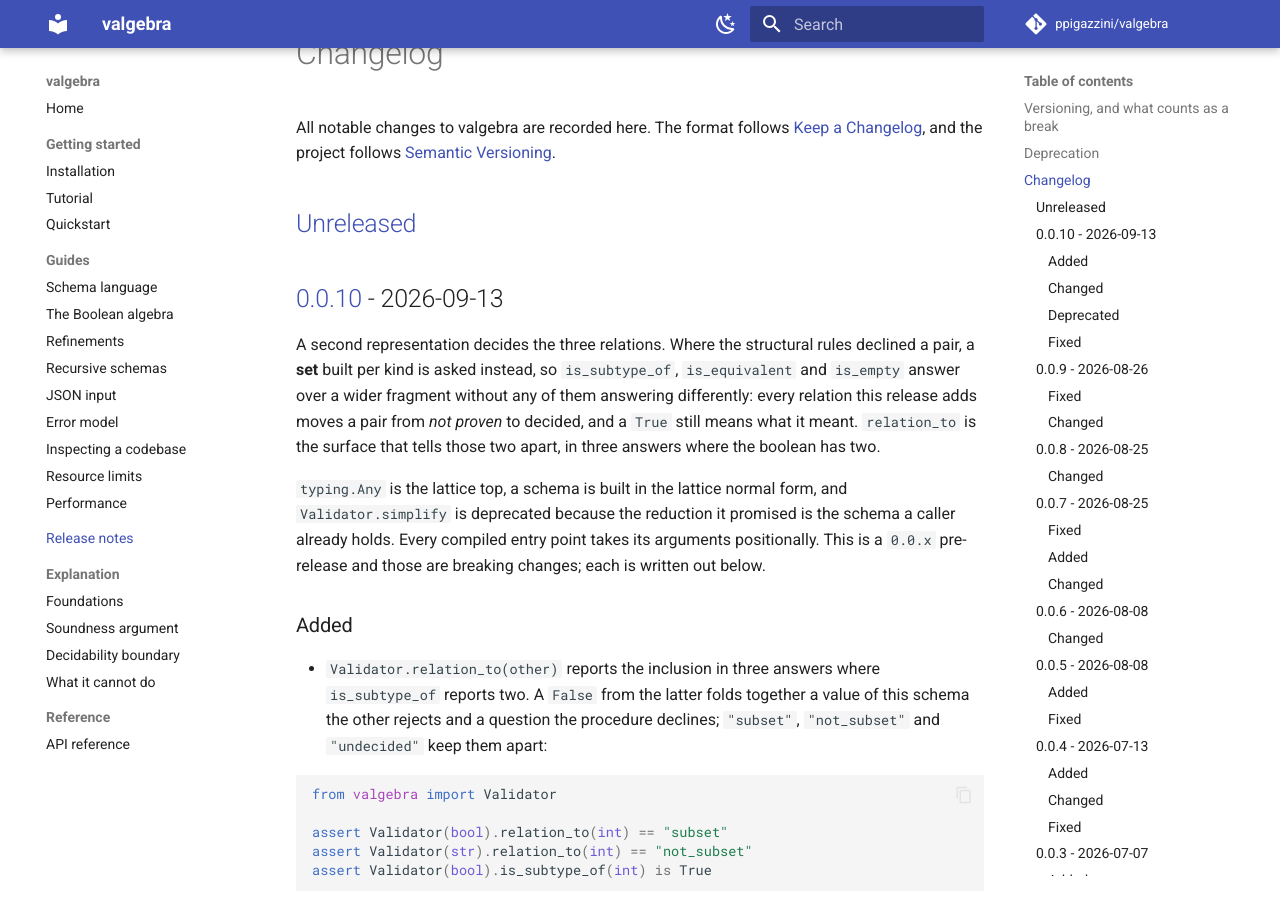
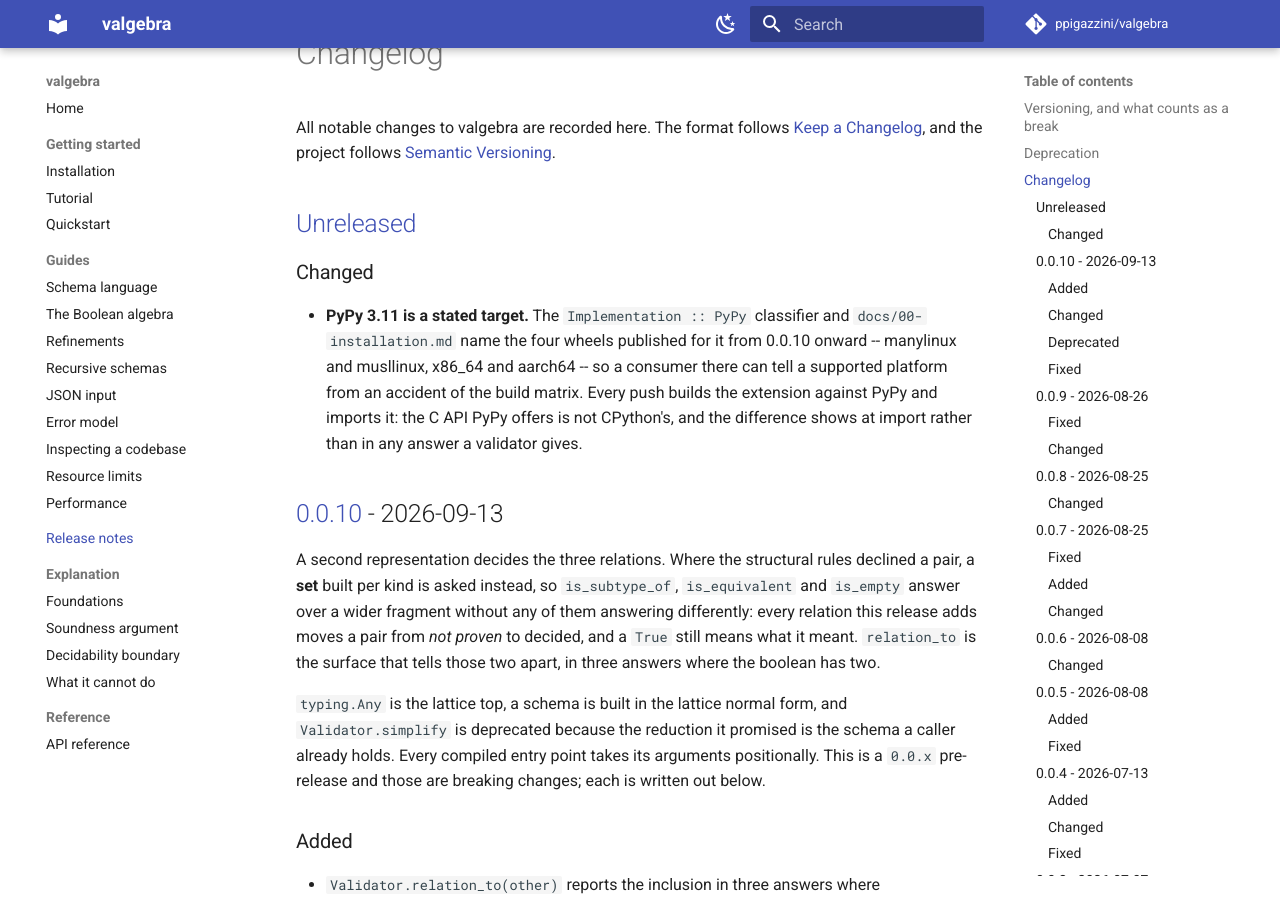
Before and after one commit to ppigazzini/valgebra, an MkDocs documentation site: the page built from docs/12-changelog.md, in a window 1280 px wide and 900 px high, scrolled down 890 px. Built offline with MkDocs 1.6.1 and Material for MkDocs 9.7.7, drawn with Linux system fonts in a browser that asks for light colours; comment, search, counter and statistics services are not loaded.

Commit message:
docs: the interpreters a wheel is built for are the ones the pages name
The release matrix passes `--find-interpreter`, which builds for every
interpreter the image exposes -- four PyPy 3.11 wheels among them, on
manylinux and musllinux for both architectures, published with every
version from 0.0.10. The metadata claimed `Implementation :: CPython`
and nothing else, the installation page listed platforms and no second
implementation, and the workflow comment said "every CPython", which is
the sentence that kept the omission invisible.

A consumer on PyPy is left unable to tell a bug from an unsupported
platform, which is what 0.0.10 made concrete: the extension failed at
import there on a symbol `cpyext` does not carry, and no lane before
the release built against PyPy at all.

So the target is stated where each reader looks: the classifier, the
installation page with what a PyPy wheel covers and what it does not,
the workflow comment, and the tooling page's account of the `pypy
import` job -- a link check, not a suite, because what differs on PyPy
is which symbols an extension may name and not what a schema means.

```diff
--- a/CHANGELOG.md
+++ b/CHANGELOG.md
@@ -16,6 +16,16 @@
 - perf: a meet builds its components rather than cloning them to overwrite -- internal
 
 -->
+
+### Changed
+
+- **PyPy 3.11 is a stated target.** The `Implementation :: PyPy` classifier and
+  `docs/00-installation.md` name the four wheels published for it from 0.0.10
+  onward -- manylinux and musllinux, x86_64 and aarch64 -- so a consumer there
+  can tell a supported platform from an accident of the build matrix. Every
+  push builds the extension against PyPy and imports it: the C API PyPy offers
+  is not CPython's, and the difference shows at import rather than in any
+  answer a validator gives.
 
 ## [0.0.10] - 2026-09-13
 
--- a/pyproject.toml
+++ b/pyproject.toml
@@ -19,6 +19,7 @@
     "Intended Audience :: Developers",
     "Programming Language :: Rust",
     "Programming Language :: Python :: Implementation :: CPython",
+    "Programming Language :: Python :: Implementation :: PyPy",
     "Programming Language :: Python :: 3",
     "Programming Language :: Python :: 3.10",
     "Programming Language :: Python :: 3.11",
```
Also changed, not shown: docs/00-installation.md (+8 -0 lines), docs/dev/07-tooling-ci.md (+11 -0 lines), 1 other file.
